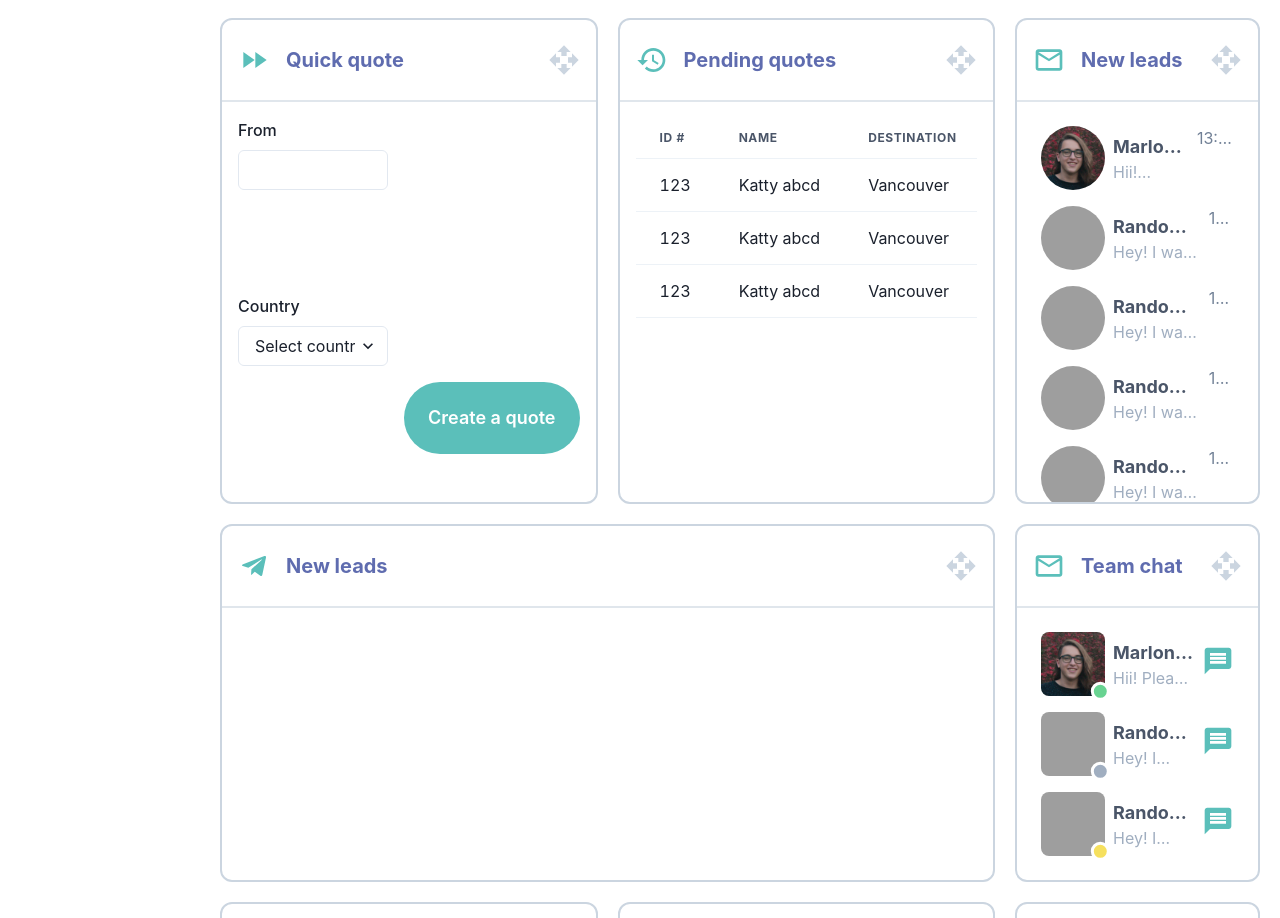
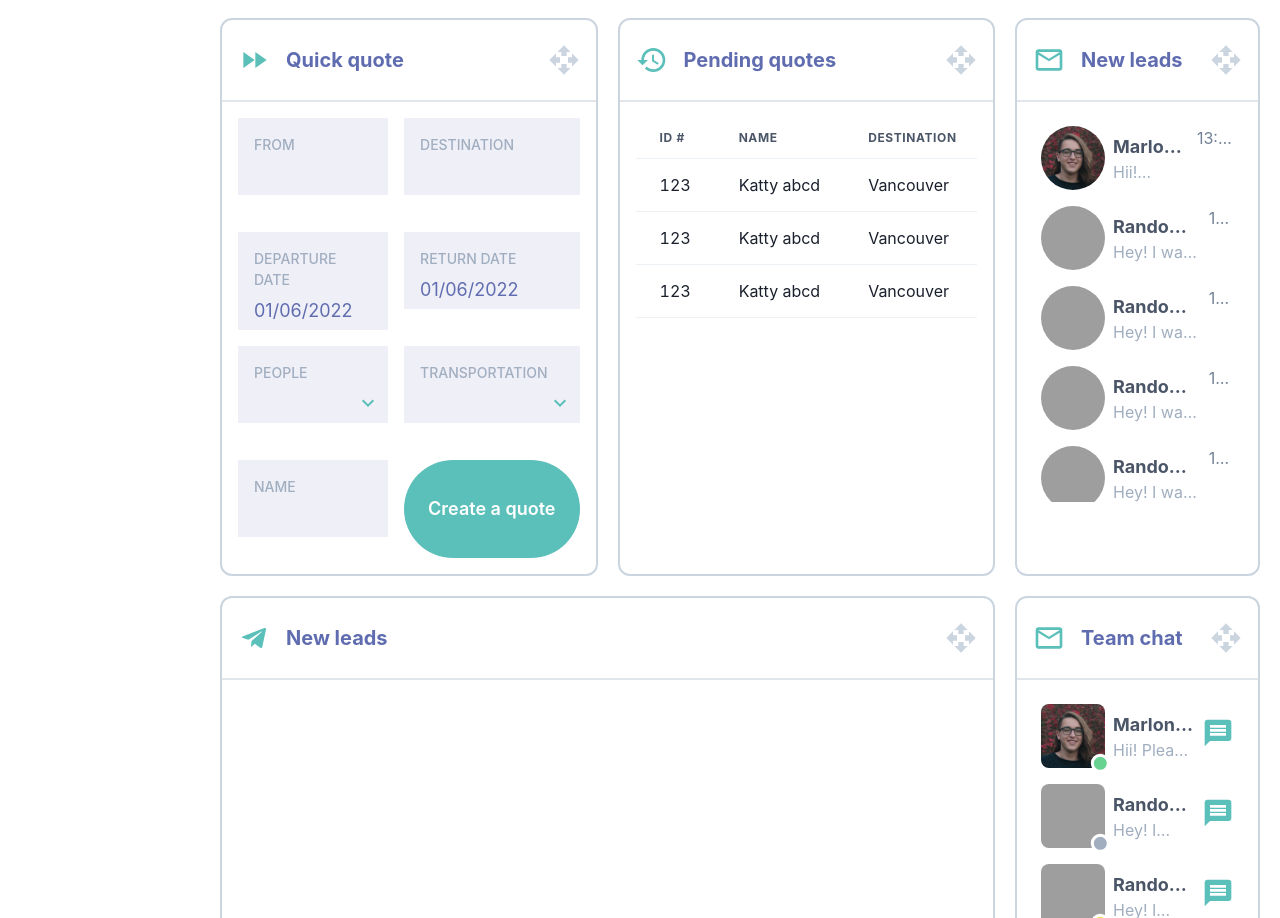
Before and after one commit to MarlonVCendron/wet-bat-launchcode, a React (Create React App) app: page / in a window 1280 px wide. Shown: the part 947-1865 px from the top of the page. Built offline with nearby package versions, Linux system fonts and the light colour scheme; grey boxes are pictures that could not be loaded.

Commit message:
Quick quote

```diff
--- a/package.json
+++ b/package.json
@@ -14,11 +14,13 @@
     "@types/jest": "^27.0.1",
     "@types/node": "^16.7.13",
     "@types/react": "^18.0.0",
+    "@types/react-datepicker": "^4.4.1",
     "@types/react-dom": "^18.0.0",
     "@typescript-eslint/eslint-plugin": "^5.27.0",
     "framer-motion": "^6",
     "postcss-normalize": "^10.0.1",
     "react": "^18.1.0",
+    "react-datepicker": "^4.8.0",
     "react-dom": "^18.1.0",
     "react-scripts": "5.0.1",
     "recharts": "^2.1.10",
--- a/src/components/Dashboard/Cards/QuickQuote.tsx
+++ b/src/components/Dashboard/Cards/QuickQuote.tsx
@@ -1,4 +1,4 @@
-import React from 'react';
+import React, { useState } from 'react';
 import {
   Grid,
   GridItem,
@@ -7,12 +7,21 @@ import {
   Select,
   Input,
   Button,
+  Box,
 } from '@chakra-ui/react';
-import { FastForward as FastForwardIcon } from '@mui/icons-material';
+import {
+  FastForward as FastForwardIcon,
+  KeyboardArrowDown as KeyboardArrowDownIcon,
+} from '@mui/icons-material';
+import DatePicker from 'react-datepicker';
+import 'react-datepicker/dist/react-datepicker.css';
 
 import Card from './Card';
 
 const QuickQuote: React.FC = () => {
+  const [returnDate, setReturnDate] = useState(new Date());
+  const [departureDate, setDepartureDate] = useState(new Date());
+
   return (
     <Card title="Quick quote" icon={FastForwardIcon}>
       <FormControl>
@@ -22,21 +31,77 @@ const QuickQuote: React.FC = () => {
           gap={4}
         >
           <GridItem rowSpan={1} colSpan={1}>
-            <FormLabel htmlFor="from">From</FormLabel>
-            <Input id="from" size="md" />
+            <Box bg="bg.400">
+              <FormLabel htmlFor="from">From</FormLabel>
+              <Input id="from" variant="dashboard" />
+            </Box>
           </GridItem>
-          <GridItem rowSpan={1} colSpan={1}></GridItem>
-          <GridItem rowSpan={1} colSpan={1}></GridItem>
-          <GridItem rowSpan={1} colSpan={1}></GridItem>
           <GridItem rowSpan={1} colSpan={1}>
-            <FormLabel htmlFor="country">Country</FormLabel>
-            <Select id="country" placeholder="Select country">
-              <option>United Arab Emirates</option>
-              <option>Nigeria</option>
-            </Select>
+            <Box bg="bg.400">
+              <FormLabel htmlFor="destination">Destination</FormLabel>
+              <Input id="destination" variant="dashboard" />
+            </Box>
           </GridItem>
-          <GridItem rowSpan={1} colSpan={1}></GridItem>
-          <GridItem rowSpan={1} colSpan={1}></GridItem>
+          <GridItem rowSpan={1} colSpan={1}>
+            <Box bg="bg.400">
+              <FormLabel htmlFor="departure_date">Departure date</FormLabel>
+              <DatePicker
+                selected={departureDate}
+                onChange={(date) => setDepartureDate(date || new Date())}
+                dateFormat="dd/MM/yyyy"
+                customInput={<Input id="departure_date" variant="dashboard" />}
+                portalId="root-portal"
+              />
+            </Box>
+          </GridItem>
+          <GridItem rowSpan={1} colSpan={1}>
+            <Box bg="bg.400">
+              <FormLabel htmlFor="return_date">Return date</FormLabel>
+              <DatePicker
+                selected={returnDate}
+                onChange={(date) => setReturnDate(date || new Date())}
+                dateFormat="dd/MM/yyyy"
+                customInput={<Input id="return_date" variant="dashboard" />}
+                portalId="root-portal"
+              />
+            </Box>
+          </GridItem>
+          <GridItem rowSpan={1} colSpan={1}>
+            <Box bg="bg.400">
+              <FormLabel htmlFor="people">People</FormLabel>
+              <Select
+                id="people"
+                variant="dashboard"
+                icon={<KeyboardArrowDownIcon />}
+                iconColor="brand.100"
+              >
+                <option></option>
+                <option>Person 1</option>
+                <option>Person 2</option>
+              </Select>
+            </Box>
+          </GridItem>{' '}
+          <GridItem rowSpan={1} colSpan={1}>
+            <Box bg="bg.400">
+              <FormLabel htmlFor="transportation">Transportation</FormLabel>
+              <Select
+                id="transportation"
+                variant="dashboard"
+                icon={<KeyboardArrowDownIcon />}
+                iconColor="brand.100"
+              >
+                <option></option>
+                <option>Transportation 1</option>
+                <option>Transportation 2</option>
+              </Select>
+            </Box>
+          </GridItem>
+          <GridItem rowSpan={1} colSpan={1}>
+            <Box bg="bg.400">
+              <FormLabel htmlFor="name">Name</FormLabel>
+              <Input id="name" variant="dashboard" />
+            </Box>
+          </GridItem>
           <GridItem rowSpan={1} colSpan={1}>
             <Button
               bg="brand.100"
@@ -45,6 +110,9 @@ const QuickQuote: React.FC = () => {
               w="full"
               h="full"
               borderRadius="50"
+              _hover={{ bg: '#389f9b' }}
+              _active={{ bg: '#1f8d89' }}
+              _focus={{ boxShadow: 'none' }}
             >
               Create a quote
             </Button>
--- a/src/components/NavBar/NavBar.tsx
+++ b/src/components/NavBar/NavBar.tsx
@@ -29,7 +29,7 @@ const NavBar: React.FC = () => {
       <Box mx="auto">
         <Flex w="100%" h="100%" px="6" align="center" justify="space-between">
           <Flex align="center">
-            <Link href="/">
+            <Link href="/" _focus={{ boxShadow: 'none' }}>
               <Image m={2} src={BigLogo} alt="Wet Bat Travel" />
             </Link>
           </Flex>
--- a/src/components/SideBar/NavItem.tsx
+++ b/src/components/SideBar/NavItem.tsx
@@ -26,7 +26,7 @@ const NavItem: React.FC<NavItemProps> = ({ href, icon, children }) => {
         }}
         transition="background-color 200ms linear"
       >
-        <Icon mx="4" fontSize="24" color="primary" as={icon} />
+        <Icon mx="4" fontSize="24" color="brand.200" as={icon} />
 
         <Text color="primary" fontWeight="bold">
           {children}
--- a/src/theme.ts
+++ b/src/theme.ts
@@ -6,6 +6,40 @@ export default extendTheme({
       baseStyle: {
         borderWidth: '2px',
         borderColor: 'gray.300',
+      },
+    },
+    FormLabel: {
+      baseStyle: {
+        m: 0,
+        p: 4,
+        pb: 0,
+        textTransform: 'uppercase',
+        color: 'gray.400',
+        fontSize: 14,
+      },
+    },
+    Input: {
+      variants: {
+        dashboard: {
+          field: {
+            border: 'none',
+            bg: 'inherit',
+            fontSize: 18,
+            color: 'brand.200',
+          },
+        },
+      },
+    },
+    Select: {
+      variants: {
+        dashboard: {
+          field: {
+            border: 'none',
+            bg: 'inherit',
+            fontSize: 18,
+            color: 'brand.200',
+          },
+        },
       },
     },
   },
@@ -23,6 +57,7 @@ export default extendTheme({
       100: '#edf0f9',
       200: '#e6e6e6',
       300: '#ccd0dc',
+      400: '#efeff7',
     },
   },
 });
```
Also changed, not shown: 1 other file (tests, documents, lock files or other folders).
